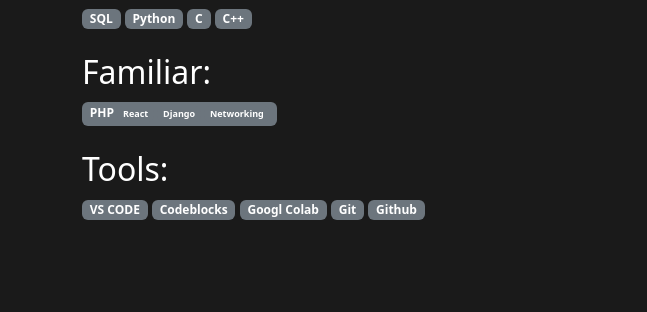
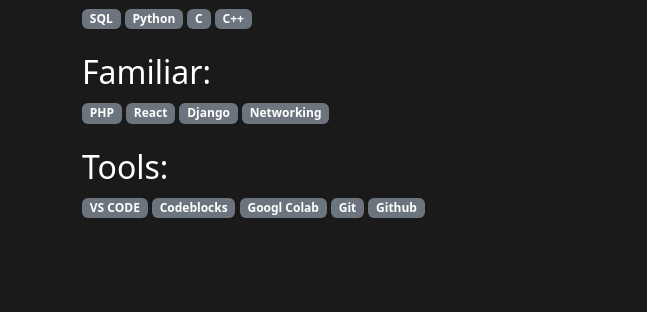
Before and after one commit to abusalehjahid007/simple-portfolio, a plain HTML site: page index.html in a window 1280 px wide. Shown: the part 1807-2119 px from the top of the page, 0-647 px from the left. Drawn offline with nearby package versions, Linux system fonts and the light colour scheme.

Commit message:
simaple modificatoin

```diff
--- a/index.html
+++ b/index.html
@@ -188,10 +188,10 @@
 
                 <h2 class="section-title mt-4">Familiar:</h2>
                 <div>
-                    <span class="badge bg-secondary">PHP<span>
-                            <span class="badge bg-secondary">React</span>
-                            <span class="badge bg-secondary">Django</span>
-                            <span class="badge bg-secondary">Networking</span>
+                    <span class="badge bg-secondary">PHP</span>
+                    <span class="badge bg-secondary">React</span>
+                    <span class="badge bg-secondary">Django</span>
+                    <span class="badge bg-secondary">Networking</span>
                 </div>
 
                 <h2 class="section-title mt-4">Tools:</h2>
```
